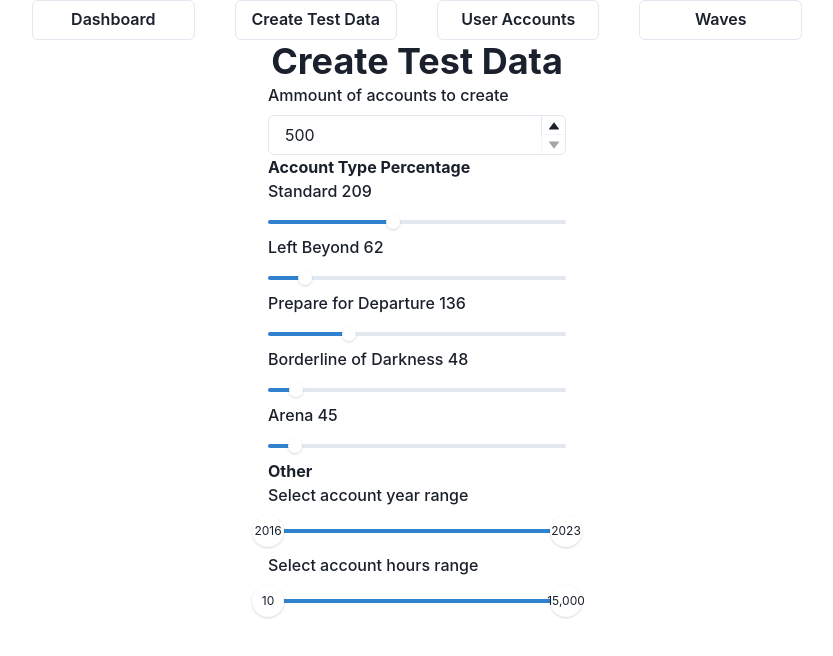
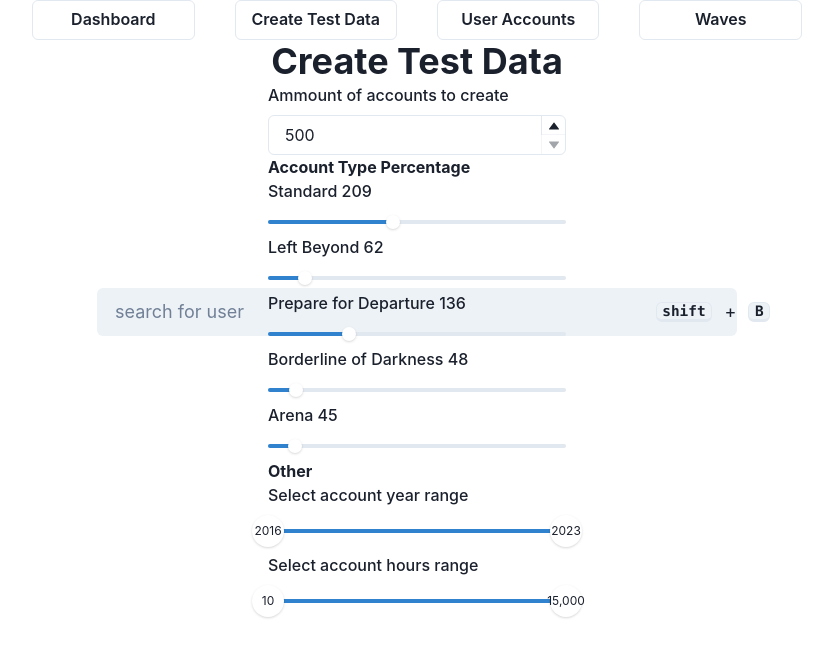
Before and after one commit to carlbeattie2000/Arena-Proposed-Wave-Progression-Fix, a React (Vite) app in the folder client/: page /dashboard/create-test-data in a window 1280 px wide. Shown: the top 656 px of the page, without its empty margins (223-1056 px from the left). Built offline with nearby package versions, Linux system fonts and the light colour scheme.

Commit message:
add(client): component for shortcut popups eg. searching for users from anywhere
TODO: Prop has some styling issue, need to have a away to handle opening the popup via shortcuts

```diff
--- a/client/src/components/RangeSelect.tsx
+++ b/client/src/components/RangeSelect.tsx
@@ -1,25 +1,50 @@
-import { Box, FormControl, FormLabel, RangeSlider, RangeSliderFilledTrack, RangeSliderThumb, RangeSliderTrack, Text } from "@chakra-ui/react";
-import { Dispatch, SetStateAction, useState } from "react";
+import {
+  Box,
+  FormControl,
+  FormLabel,
+  RangeSlider,
+  RangeSliderFilledTrack,
+  RangeSliderThumb,
+  RangeSliderTrack,
+  Text,
+} from '@chakra-ui/react';
+import { Dispatch, SetStateAction, useState } from 'react';
 
 interface RangeSelectProps {
-  label: string,
-  min: number,
-  max: number,
-  minStepsBetween: number,
-  step: number,
-  setStart?: Dispatch<SetStateAction<number>>,
-  setEnd?: Dispatch<SetStateAction<number>>,
-  format?: boolean
+  label: string;
+  min: number;
+  max: number;
+  minStepsBetween: number;
+  step: number;
+  setStart?: Dispatch<SetStateAction<number>>;
+  setEnd?: Dispatch<SetStateAction<number>>;
+  format?: boolean;
 }
 
-export default function RangeSelect({label, min, max, minStepsBetween, step, setStart, setEnd, format}: RangeSelectProps) {
+export default function RangeSelect({
+  label,
+  min,
+  max,
+  minStepsBetween,
+  step,
+  setStart,
+  setEnd,
+  format,
+}: RangeSelectProps) {
   const [startValue, setStartValue] = useState(min);
-  const [endValue, setEndValue] = useState(max)
+  const [endValue, setEndValue] = useState(max);
 
   return (
     <FormControl>
       <FormLabel>{label}</FormLabel>
-    <RangeSlider aria-label={['start year', 'end year']} value={[startValue, endValue]} min={min} max={max} minStepsBetweenThumbs={minStepsBetween} step={step} onChange={(e) => {
+      <RangeSlider
+        aria-label={['start year', 'end year']}
+        value={[startValue, endValue]}
+        min={min}
+        max={max}
+        minStepsBetweenThumbs={minStepsBetween}
+        step={step}
+        onChange={(e) => {
           if (setStart && setEnd) {
             setStart(e[0]);
             setEnd(e[1]);
@@ -27,24 +52,28 @@ export default function RangeSelect({label, min, max, minStepsBetween, step, set
 
           setStartValue(e[0]);
           setEndValue(e[1]);
-    }}>
+        }}
+      >
         <RangeSliderTrack>
           <RangeSliderFilledTrack />
         </RangeSliderTrack>
 
         <RangeSliderThumb boxSize={8} index={0}>
           <Box>
-          <Text fontSize='xs'>{format ? new Intl.NumberFormat().format(startValue) : startValue}</Text>
+            <Text fontSize="xs">
+              {format ? new Intl.NumberFormat().format(startValue) : startValue}
+            </Text>
           </Box>
         </RangeSliderThumb>
 
         <RangeSliderThumb boxSize={8} index={1}>
           <Box>
-          <Text fontSize='xs'>{format ? new Intl.NumberFormat().format(endValue) : endValue}</Text>
+            <Text fontSize="xs">
+              {format ? new Intl.NumberFormat().format(endValue) : endValue}
+            </Text>
           </Box>
         </RangeSliderThumb>
-
       </RangeSlider>
     </FormControl>
-  )
+  );
 }
--- /dev/null
+++ b/client/src/components/ShortcutPopup.tsx
@@ -0,0 +1,66 @@
+import { Container, HStack, Input, InputGroup, InputRightElement, Kbd } from '@chakra-ui/react';
+import { useState } from 'react';
+
+interface ShortcutPopupProps {
+  modifier: string;
+  shortcutKey: string;
+  label: string;
+  onInput?: (value: string) => void;
+  onChanged?: (value: string) => void;
+  onEnter?: (value: string) => void;
+}
+
+export default function ShortcutPopup({
+  modifier,
+  shortcutKey,
+  label,
+  onInput,
+  onChanged,
+  onEnter,
+}: ShortcutPopupProps) {
+  const [inputValue, setInputValue] = useState('');
+
+  return (
+    <Container
+      maxW="2xl"
+      maxH="2xl"
+      pos="absolute"
+      top="50%"
+      left="50%"
+      transform="translate(-50%, -50%)"
+    >
+      <InputGroup size="lg">
+        <Input
+          value={inputValue}
+          variant="filled"
+          size="lg"
+          placeholder={label}
+          onInput={(e) => {
+            setInputValue(e.currentTarget.value);
+
+            if (onInput) {
+              onInput(e.currentTarget.value);
+            }
+          }}
+          onChange={(e) => {
+            if (onChanged) {
+              onChanged(e.currentTarget.value);
+            }
+          }}
+          onKeyPress={(e) => {
+            if (e.key === 'enter') {
+              if (onEnter) {
+                onEnter(e.currentTarget.value);
+              }
+            }
+          }}
+        />
+        <InputRightElement pointerEvents="none">
+          <HStack spacing="3">
+            <Kbd>{modifier}</Kbd> <span>+</span> <Kbd>{shortcutKey}</Kbd>
+          </HStack>
+        </InputRightElement>
+      </InputGroup>
+    </Container>
+  );
+}
--- a/client/src/main.tsx
+++ b/client/src/main.tsx
@@ -2,10 +2,12 @@ import React from 'react';
 import ReactDOM from 'react-dom/client';
 import App from './pages/dashboards/App';
 import { ChakraProvider } from '@chakra-ui/react';
+import ShortcutPopup from './components/ShortcutPopup';
 
 ReactDOM.createRoot(document.getElementById('root')!).render(
   <React.StrictMode>
     <ChakraProvider>
+      <ShortcutPopup modifier="shift" shortcutKey="B" label="search for user" />
       <App />
     </ChakraProvider>
   </React.StrictMode>,
```
Also changed, not shown: client/src/hooks/useCreateTestAccounts.ts (+4 -11 lines), client/src/pages/dashboards/CreateTestData.tsx (+24 -5 lines). Lines whose indentation alone changed are shown as unchanged.
